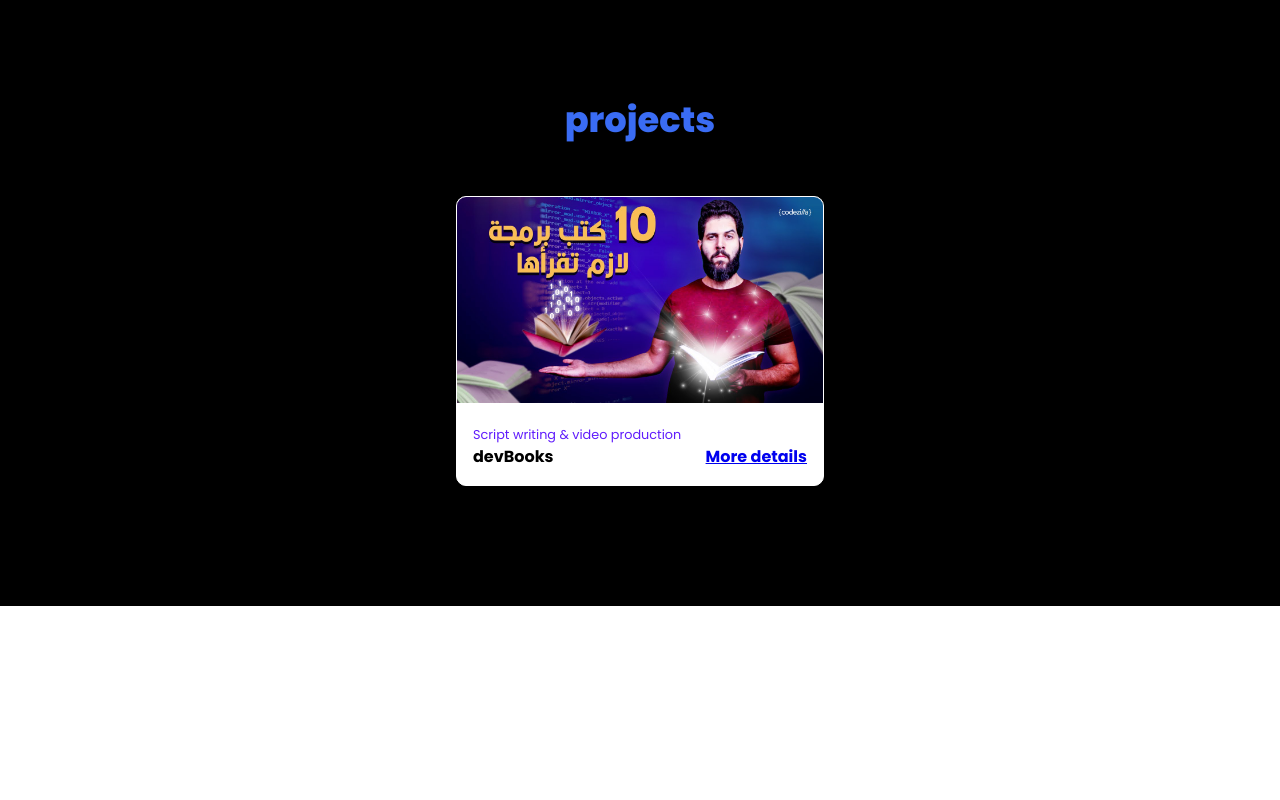
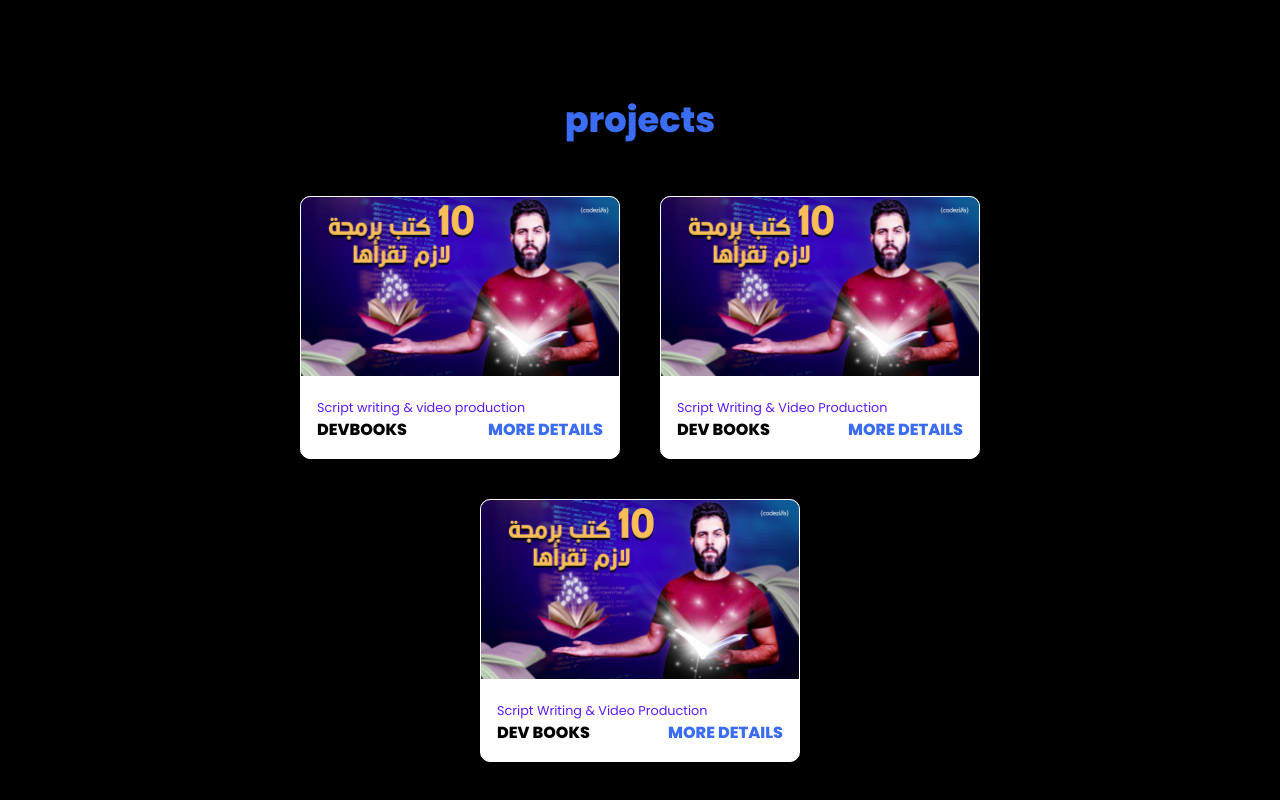
Before and after one commit to Dheker-Laadhibi/portfolio, a plain HTML site: page index.html in a window 1280 px wide. Shown: the part 1967-2767 px from the top of the page. Before the commit the page ends 2573 px from the top, so only its background shows below. Drawn offline with Linux system fonts and the light colour scheme.

Commit message:
section 2  card design & end of section

```diff
--- a/index.css
+++ b/index.css
@@ -190,18 +190,16 @@
 
 
         }
-        .project-card{
-
-         background-color:#fff ;
-         border: 1px solid white;
-         /*a9al haja*/
+        .project-card {
+         background-color: #fff;
+         border: 1px solid #fff;
          min-height: 14em;
-      border-radius: 10px;
+         width: 20em;
+         overflow: hidden;
+         border-radius: 10px;
          margin: 20px;
-         overflow: hidden;
          transition: 0.7s ease;
-        width: 23em;
-        }
+     }
  .project-card:hover{
          transform: scale(1.1);
         }
@@ -216,6 +214,9 @@
         .project-info{
          padding: 1em;
         }
+        .project-info {
+         padding: 1em;
+     }
 
 .product-category{
    font-size: 0.8em;
@@ -224,5 +225,11 @@
 .project-title{
    display: flex;
    justify-content: space-between;
-
+text-transform: uppercase;
+font-weight: 800;
+margin-top:10 px;
 }
+.more-details{
+   text-decoration: none;
+   color: #3a6cf4;
+}
--- a/index.html
+++ b/index.html
@@ -98,9 +98,36 @@
             <strong class="project-title"
               ><span>devBooks</span>
               <a href="#" class="more-details">More details</a>
-              </strong>
+            </strong>
           </div>
         </div>
+
+        <div class="project-card">
+          <div class="project-image">
+            <img src="images/work1.jpg" />
+          </div>
+          <div class="project-info">
+            <p class="product-category">Script Writing & Video Production</p>
+            <strong class="project-title">
+              <span>Dev Books</span>
+              <a href="#" class="more-details">More details</a>
+            </strong>
+          </div>
+        </div>
+        <div class="project-card">
+          <div class="project-image">
+            <img src="images/work1.jpg" />
+          </div>
+          <div class="project-info">
+            <p class="product-category">Script Writing & Video Production</p>
+            <strong class="project-title">
+              <span>Dev Books</span>
+              <a href="#" class="more-details">More details</a>
+            </strong>
+          </div>
+        </div>
+
+        <!--content ends-->
       </div>
     </section>
   </body>
```
